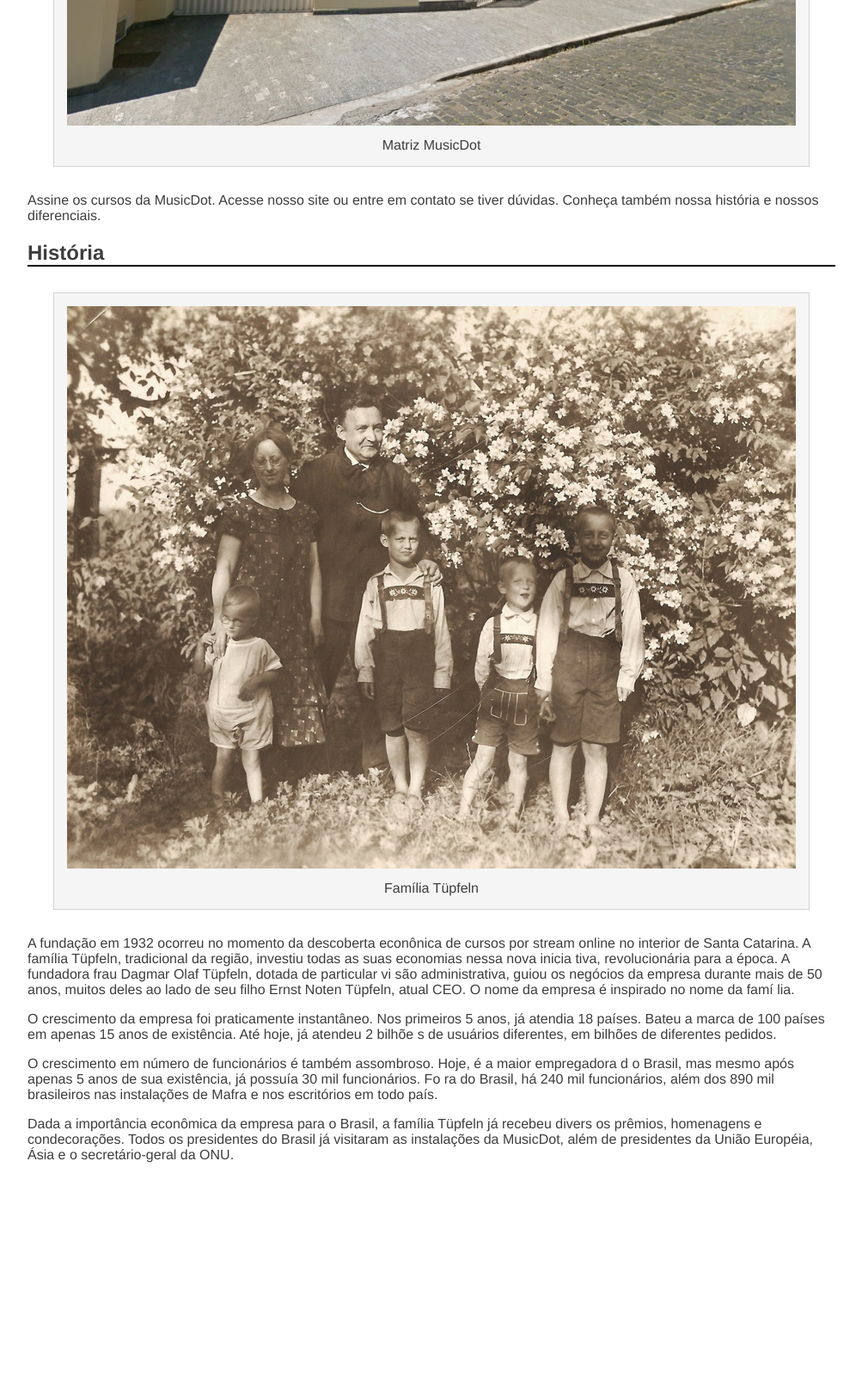
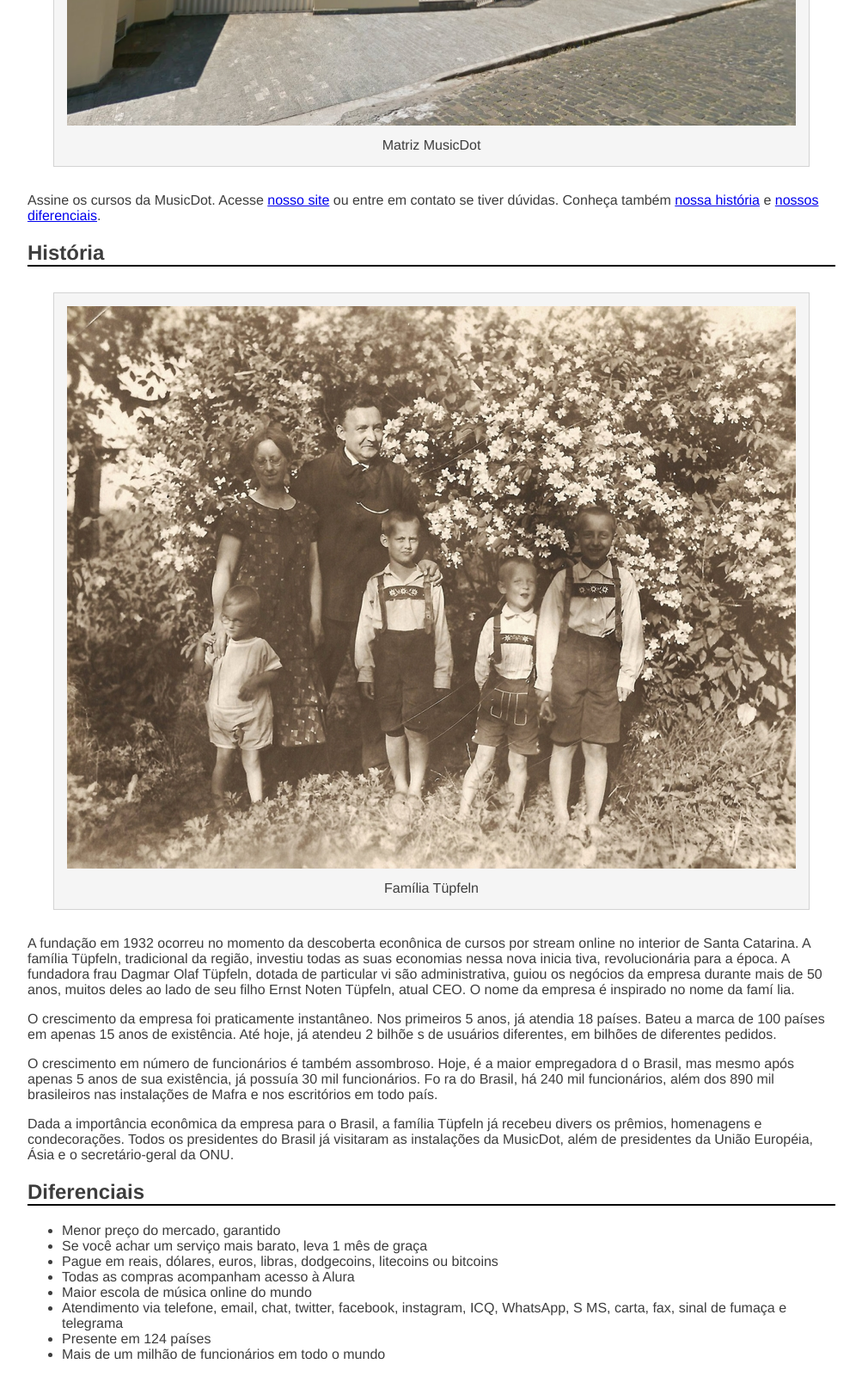
Before and after one commit to RenanAugusto-hub/projeto-musicdot, a plain HTML site: page sobre.html in a window 1280 px wide. Shown: the part 733-2333 px from the top of the page at 86% size, without its empty margins (138-1141 px from the left). Before the commit the page ends 2101 px from the top, so only its background shows below. Drawn offline with Linux system fonts and the light colour scheme.

Commit message:
links adicionados

```diff
--- a/sobre.html
+++ b/sobre.html
@@ -15,18 +15,27 @@
       90% de participação em 118 deles.
     </p>
     <p>
-      Nossa matriz fica em Mafra, em Santa Catarina. De lá, saem grande parte
-      das gravações de n ossos cursos. Nossa matriz:
+      Nossa matriz fica em
+      <a href="https://maps.google.com.br/?q=190,GabrielDequech,Mafra,SC"
+        >Mafra, em Santa Catarina</a
+      >. De lá, saem grande parte das gravações de n ossos cursos. Nossa matriz:
     </p>
     <figure>
       <img src="img/matriz-musicdot.png" alt="Matriz da musicdot" />
       <figcaption>Matriz MusicDot</figcaption>
     </figure>
     <p>
-      Assine os cursos da MusicDot. Acesse nosso site ou entre em contato se
-      tiver dúvidas. Conheça também nossa história e nossos diferenciais.
+      Assine os cursos da MusicDot. Acesse
+      <a href="index.html">nosso site</a> ou entre em contato se tiver dúvidas.
+      Conheça também
+      <a
+        href="#historia
+      "
+        >nossa história</a
+      >
+      e <a href="#diferenciais">nossos diferenciais</a>.
     </p>
-    <h2>História</h2>
+    <h2 id="historia">História</h2>
     <figure>
       <img src="img/familia-tupfeln.jpg" alt="Foto da família tüpfeln" />
       <figcaption>Família Tüpfeln</figcaption>
@@ -59,5 +68,23 @@
       presidentes do Brasil já visitaram as instalações da MusicDot, além de
       presidentes da União Européia, Ásia e o secretário-geral da ONU.
     </p>
+
+    <h2 id="diferenciais">Diferenciais</h2>
+    <ul>
+      <li>Menor preço do mercado, garantido</li>
+      <li>Se você achar um serviço mais barato, leva 1 mês de graça</li>
+      <li>
+        Pague em reais, dólares, euros, libras, dodgecoins, litecoins ou
+        bitcoins
+      </li>
+      <li>Todas as compras acompanham acesso à Alura</li>
+      <li>Maior escola de música online do mundo</li>
+      <li>
+        Atendimento via telefone, email, chat, twitter, facebook, instagram,
+        ICQ, WhatsApp, S MS, carta, fax, sinal de fumaça e telegrama
+      </li>
+      <li>Presente em 124 países</li>
+      <li>Mais de um milhão de funcionários em todo o mundo</li>
+    </ul>
   </body>
 </html>
```
Also changed, not shown: index.html (+5 -6 lines).
